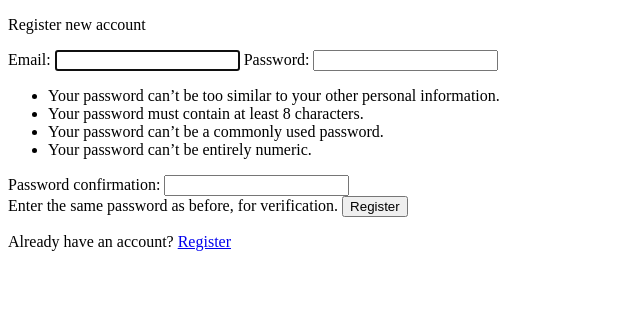
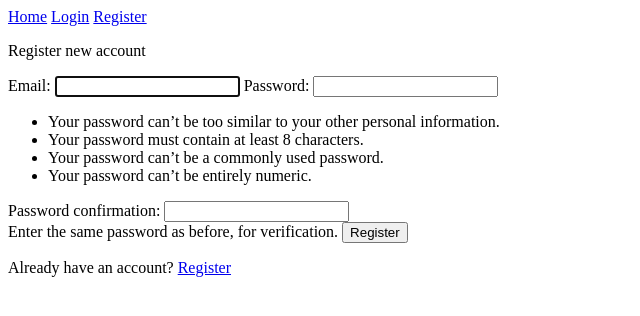
Before and after one commit to OskarBukowski/404_NOT_FOUND, a Django app: page /register/ in a window 1280 px wide. Shown: the top 316 px of the page, without its empty margins (0-640 px from the left). Run offline with Django 4.2, Linux system fonts and the light colour scheme.

Commit message:
Added navbar

```diff
--- a/users/templates/base.html
+++ b/users/templates/base.html
@@ -5,7 +5,9 @@
     <title>Title</title>
 </head>
 <body>
-  {% block body %}
-  {% endblock %}
+    {% include 'navbar.html' %}
+
+    {% block body %}
+    {% endblock %}
 </body>
 </html>
--- /dev/null
+++ b/users/templates/navbar.html
@@ -0,0 +1,5 @@
+<div>
+    <a href="{% url 'home' %}">Home</a>
+    <a href="{% url 'login' %}">Login</a>
+    <a href="{% url 'register' %}">Register</a>
+</div>
```
